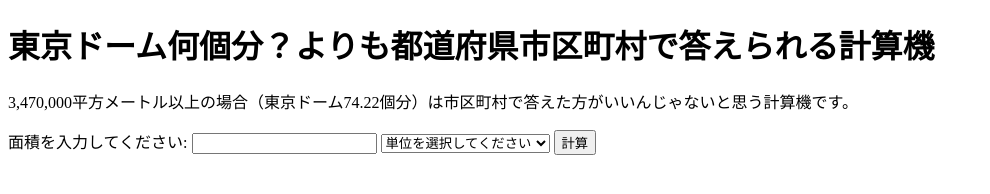
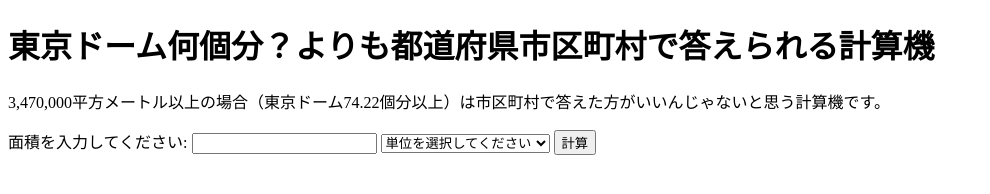
Before and after one commit to 0712kazu/HowManyDomes, a plain HTML site: page index.html in a window 1280 px wide. Shown: the whole page, without its empty margins (0-990 px from the left). Drawn offline with Linux system fonts and the light colour scheme.

Commit message:
Update index.html

```diff
--- a/index.html
+++ b/index.html
@@ -67,7 +67,7 @@
 </head>
 <body>
     <h1>東京ドーム何個分？よりも都道府県市区町村で答えられる計算機</h1>
-    <p>3,470,000平方メートル以上の場合（東京ドーム74.22個分）は市区町村で答えた方がいいんじゃないと思う計算機です。</p>
+    <p>3,470,000平方メートル以上の場合（東京ドーム74.22個分以上）は市区町村で答えた方がいいんじゃないと思う計算機です。</p>
     <form onsubmit="event.preventDefault(); calculate();">
         <label for="areaInput">面積を入力してください:</label>
         <input type="text" id="areaInput" name="areaInput" required>
```
